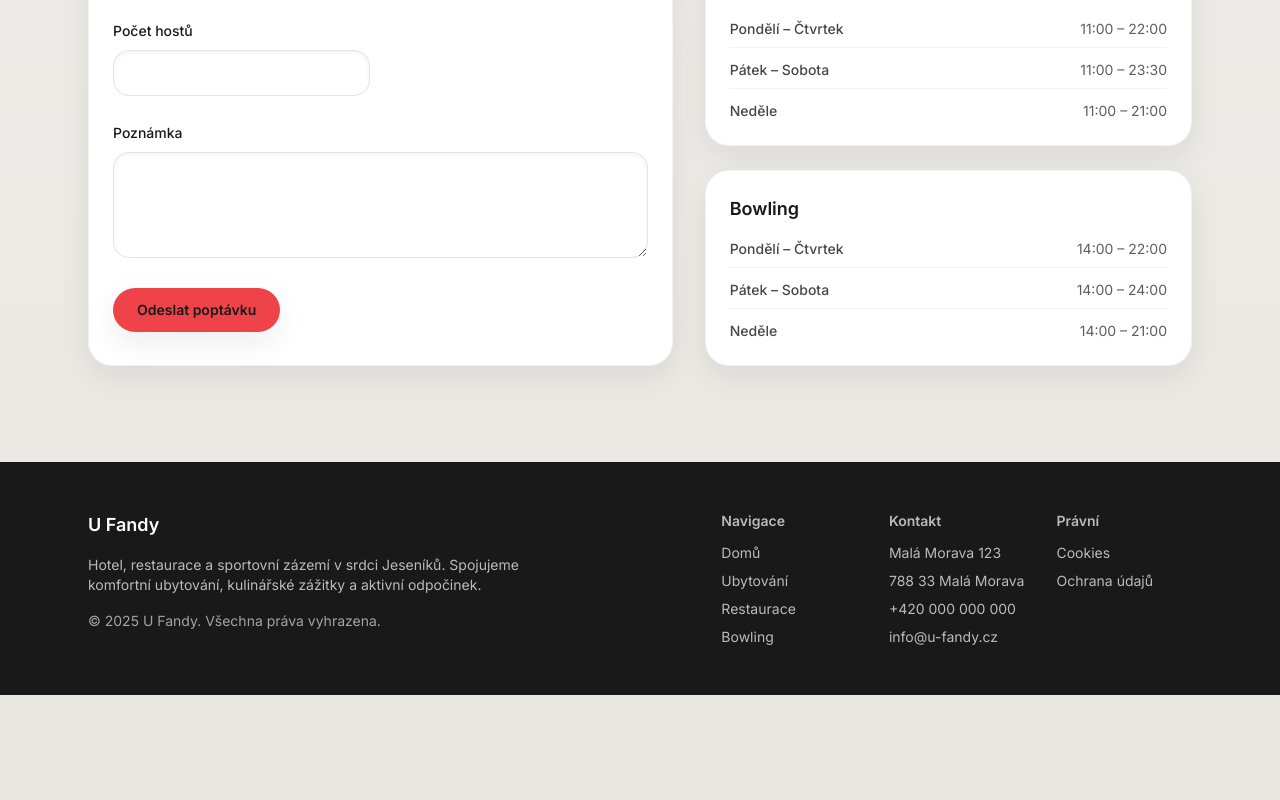
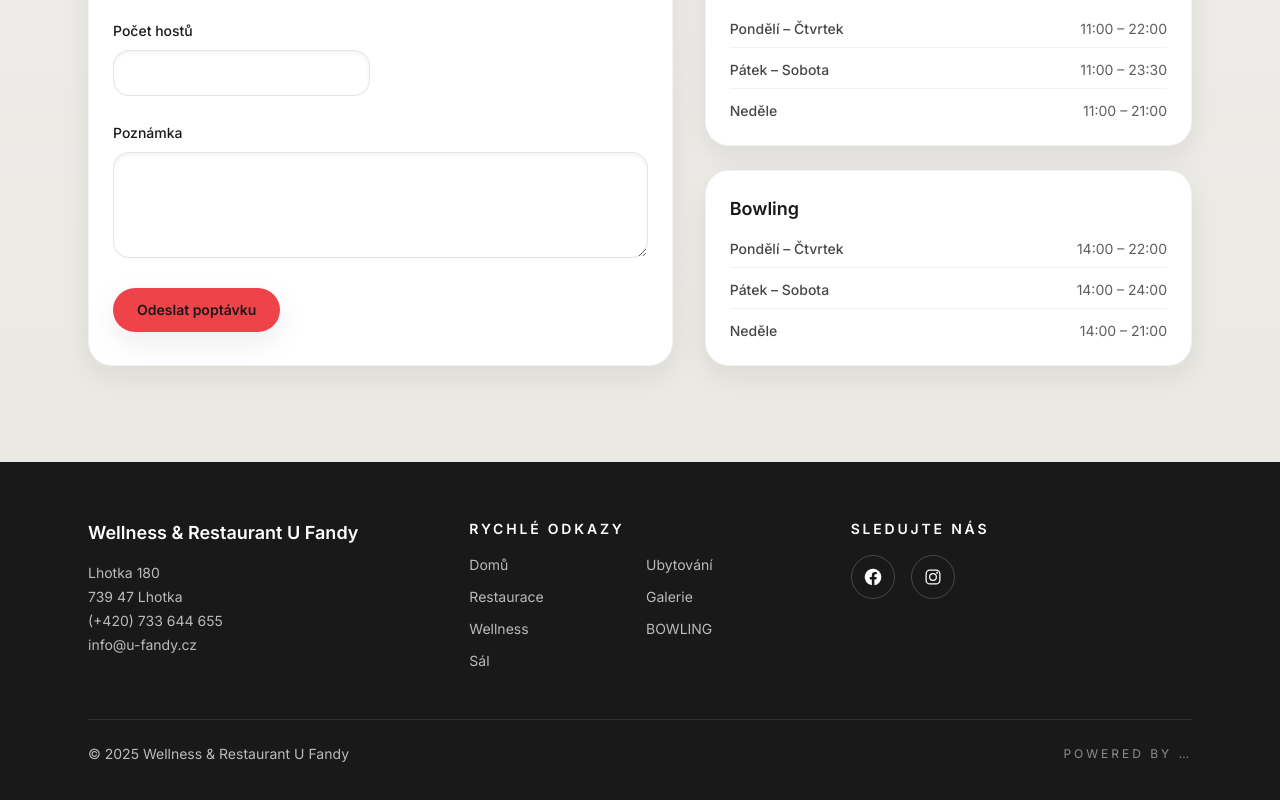
Before and after one commit to domin211/U-Fandy-Web, a Next.js app: page / in a window 1280 px wide. Shown: the part 7239-8039 px from the top of the page. Before the commit the page ends 7934 px from the top, so only its background shows below. Built offline with nearby package versions, Linux system fonts and the light colour scheme.

Commit message:
Refactor footer layout

```diff
--- a/components/Footer.tsx
+++ b/components/Footer.tsx
@@ -1,76 +1,126 @@
 'use client';
 
 import Link from 'next/link';
-import type { FooterLink } from '@/messages/schema';
-import { useDictionary } from '@/lib/i18n/dictionary-context';
+
+const quickLinks = [
+  { href: '/', label: 'Domů' },
+  { href: '/ubytovani', label: 'Ubytování' },
+  { href: '/restaurace', label: 'Restaurace' },
+  { href: '/galerie', label: 'Galerie' },
+  { href: '/wellness', label: 'Wellness' },
+  { href: '/bowling', label: 'BOWLING' },
+  { href: '/sal', label: 'Sál' }
+] as const;
+
+const socialLinks = [
+  {
+    href: 'https://www.facebook.com/',
+    label: 'Facebook',
+    icon: (
+      <svg
+        aria-hidden="true"
+        viewBox="0 0 24 24"
+        fill="currentColor"
+        className="h-5 w-5"
+      >
+        <path d="M22 12A10 10 0 1 0 10.59 21.9v-6.91H8.08V12h2.51V9.8c0-2.48 1.48-3.85 3.74-3.85 1.08 0 2.22.19 2.22.19v2.43h-1.25c-1.24 0-1.63.77-1.63 1.56V12h2.77l-.44 2.99h-2.33v6.91A10 10 0 0 0 22 12" />
+      </svg>
+    )
+  },
+  {
+    href: 'https://www.instagram.com/',
+    label: 'Instagram',
+    icon: (
+      <svg
+        aria-hidden="true"
+        viewBox="0 0 24 24"
+        fill="none"
+        stroke="currentColor"
+        strokeWidth="1.5"
+        className="h-5 w-5"
+      >
+        <rect x="3.75" y="3.75" width="16.5" height="16.5" rx="4.5" />
+        <circle cx="12" cy="12" r="4" />
+        <circle cx="17" cy="7" r="1.2" fill="currentColor" stroke="none" />
+      </svg>
+    )
+  }
+] as const;
+
+const focusStyles =
+  'transition hover:text-brand-light focus-visible:outline focus-visible:outline-2 focus-visible:outline-offset-2 focus-visible:outline-brand-light';
 
 export default function Footer() {
-  const dictionary = useDictionary();
-  const { footer, brandName } = dictionary.common;
   const currentYear = new Date().getFullYear();
 
   return (
-    <footer className="border-t border-black/10 bg-topbar text-white">
-      <div className="mx-auto flex max-w-6xl flex-col gap-8 px-4 py-10 sm:px-6 lg:flex-row lg:justify-between lg:py-12">
-        <div className="max-w-md space-y-4">
-          <p className="text-lg font-semibold">{brandName}</p>
-          <p className="text-sm text-white/70">{footer.description}</p>
-          <p className="text-sm text-white/60">{footer.rights.replace('{year}', currentYear.toString())}</p>
+    <footer className="border-t border-black/20 bg-topbar text-white">
+      <div className="mx-auto max-w-6xl px-4 py-12 sm:px-6 lg:py-14">
+        <div className="grid gap-10 text-sm text-white/70 md:grid-cols-2 lg:grid-cols-3">
+          <div className="space-y-4">
+            <p className="text-lg font-semibold text-white">Wellness &amp; Restaurant U Fandy</p>
+            <address className="space-y-1 not-italic">
+              <p>Lhotka 180</p>
+              <p>739 47 Lhotka</p>
+              <p>
+                <a
+                  href="tel:+420733644655"
+                  className={focusStyles}
+                  aria-label="Zavolat na telefonní číslo +420 733 644 655"
+                >
+                  (+420) 733 644 655
+                </a>
+              </p>
+              <p>
+                <a
+                  href="mailto:info@u-fandy.cz"
+                  className={focusStyles}
+                  aria-label="Napsat na e-mail info@u-fandy.cz"
+                >
+                  info@u-fandy.cz
+                </a>
+              </p>
+            </address>
           </div>
-        <div className="grid grid-cols-2 gap-8 text-sm text-white/70 sm:grid-cols-3">
+
           <div>
-            <p className="mb-3 font-semibold">{footer.navigation.title}</p>
-            <ul className="space-y-2">
-              {footer.navigation.links.map((link: FooterLink) => (
+            <p className="mb-4 text-sm font-semibold uppercase tracking-[0.2em] text-white">Rychlé odkazy</p>
+            <nav aria-label="Rychlé odkazy">
+              <ul className="grid gap-2 sm:grid-cols-2 sm:gap-3">
+                {quickLinks.map((link) => (
                   <li key={link.href}>
-                  <Link href={link.href} className="transition hover:text-brand-light">
+                    <Link href={link.href} className={focusStyles}>
                       {link.label}
                     </Link>
                   </li>
                 ))}
               </ul>
+            </nav>
           </div>
+
           <div>
-            <p className="mb-3 font-semibold">{footer.contact.title}</p>
-            <ul className="space-y-2">
-              {footer.contact.items.map((item: string) => {
-                if (item.startsWith('+')) {
-                  return (
-                    <li key={item}>
-                      <a href={`tel:${item.replace(/\s+/g, '')}`} className="transition hover:text-brand-light">
-                        {item}
+            <p className="mb-4 text-sm font-semibold uppercase tracking-[0.2em] text-white">Sledujte nás</p>
+            <ul className="flex gap-4" aria-label="Sociální sítě">
+              {socialLinks.map((social) => (
+                <li key={social.href}>
+                  <a
+                    href={social.href}
+                    className="inline-flex h-11 w-11 items-center justify-center rounded-full border border-white/20 text-white transition hover:border-brand-light hover:text-brand-light focus-visible:outline focus-visible:outline-2 focus-visible:outline-offset-2 focus-visible:outline-brand-light"
+                    aria-label={social.label}
+                  >
+                    {social.icon}
+                    <span className="sr-only">{social.label}</span>
                   </a>
-                    </li>
-                  );
-                }
-
-                if (item.includes('@')) {
-                  return (
-                    <li key={item}>
-                      <a href={`mailto:${item}`} className="transition hover:text-brand-light">
-                        {item}
-                      </a>
-                    </li>
-                  );
-                }
-
-                return <li key={item}>{item}</li>;
-              })}
-            </ul>
-          </div>
-          <div>
-            <p className="mb-3 font-semibold">{footer.legal.title}</p>
-            <ul className="space-y-2">
-              {footer.legal.links.map((link: FooterLink) => (
-                <li key={link.href}>
-                  <Link href={link.href} className="transition hover:text-brand-light">
-                    {link.label}
-                  </Link>
                 </li>
               ))}
             </ul>
           </div>
         </div>
+
+        <div className="mt-12 flex flex-col gap-2 border-t border-white/10 pt-6 text-xs text-white/60 sm:flex-row sm:items-center sm:justify-between">
+          <p className="text-sm text-white/70">© {currentYear} Wellness &amp; Restaurant U Fandy</p>
+          <p className="text-xs uppercase tracking-[0.25em] text-white/50">powered by …</p>
+        </div>
       </div>
     </footer>
   );
```
Lines whose indentation alone changed are shown as unchanged.
